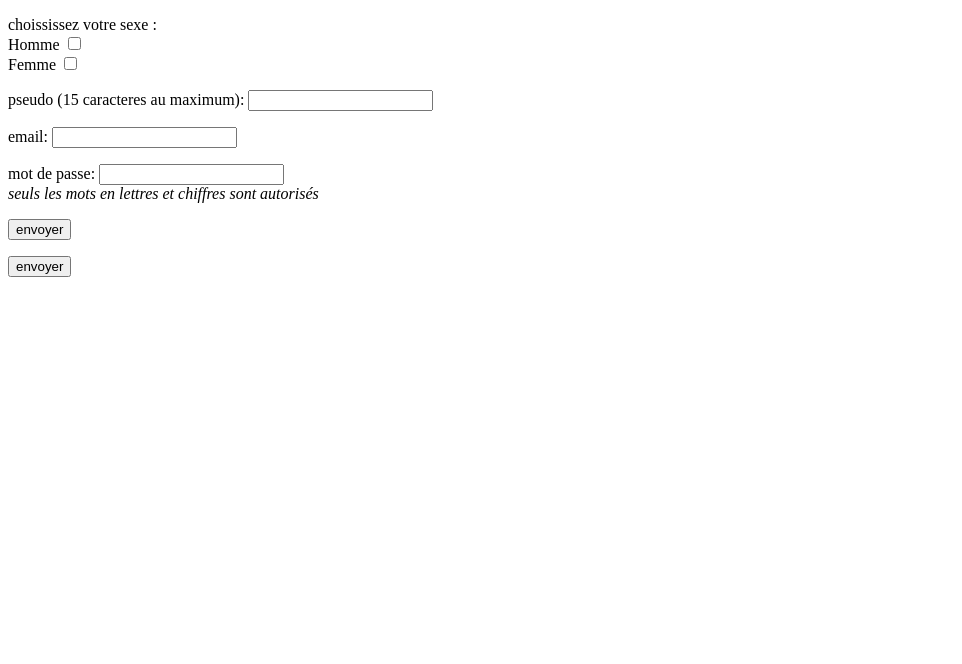
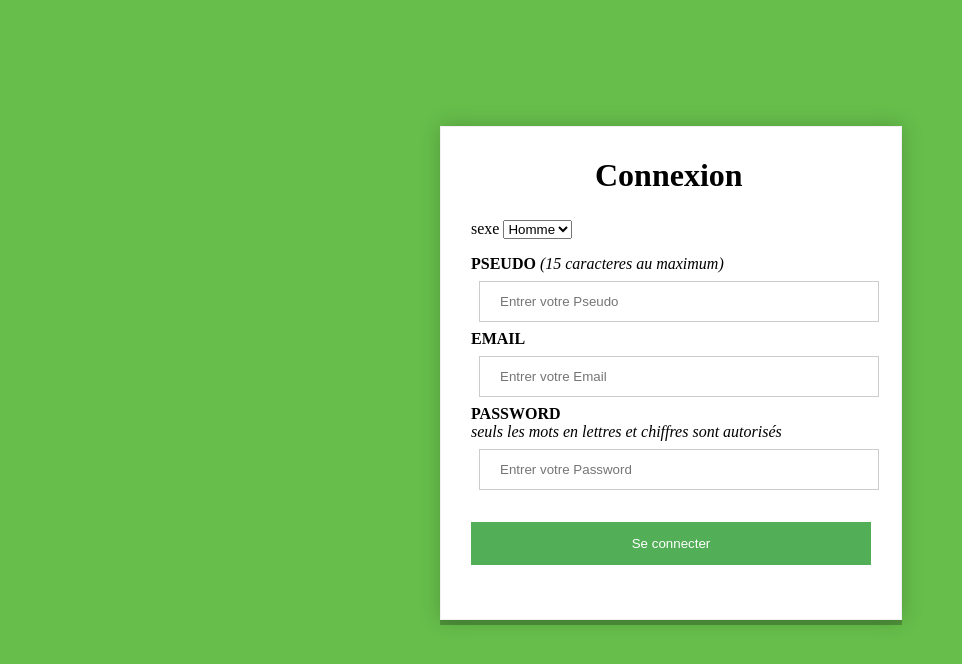
Before and after one commit to ferdinandplus1/projphp2, a PHP site: page /formulaire.php in a window 1280 px wide. Shown: the top 664 px of the page, without its empty margins (0-962 px from the left). Run offline with PHP 8.4, Linux system fonts and the light colour scheme.

Commit message:
nouveau formulaire

```diff
--- a/formulaire.php
+++ b/formulaire.php
@@ -1,8 +1,3 @@
-<?php
-
-
-
-?>
 
 
 
@@ -12,49 +7,38 @@
 <head>
     <meta charset="UTF-8">
     <meta name="viewport" content="width=device-width, initial-scale=1.0">
+    <link rel="stylesheet" href="style.css" media="screen" type="text/css"/>
     <title>SITE WEB</title>
+
 </head>
 <body>
-<form action="connexion.php" method="post">
-<p>
-    choississez votre sexe :<br/>
-    <label>Homme</label>
-    <input type="checkbox" name="sexe []" value="Homme"  id="Homme" ><br/>
-    <label>Femme</label>
-    <input type="checkbox" name="sexe []" value="Femme" id="Femme" ><br/>
-</p>
-<p>
-    <label> pseudo (15 caracteres au maximum):</label>
-    <input type="text" name="pseudonyme" id="pseudonyme"><br/>
-    <?php
-    if (isset($_POST['pseudonyme']))
-    {
-        $_POST['pseudonyme'] = htmlspecialchars($_post['pseudonyme']);
-        if (preg_match("#^[a-zA-Z](.[^<>?]){6-20}#", $_POST['pseudonyme']))
-        {
-           $erreur = NULL;
-        } else{
-            $erreur = 'Vous avez mal ecrit votre pseudonyme';
-        }
-    }
+    <div id="container">
+<form  method="post"  action="connexion.php">
+    <h1>Connexion</h1>
+    <p>
+    <label for="sexe" >sexe</label>
+        <select name="choix" id="">
+            <option value="Homme">Homme</option>
+            <option value="Femme">Femme</option>
+        </select>
 
-     ?>
-</p>
-<p>
-    <label>email:</label>
-    <input type="text" name="email" id="email"><br/>
-</p>
+    </p>
+
+    <strong> PSEUDO</strong> <em> (15 caracteres au maximum)</em> <br/>
+    <input type="text" name="pseudonyme" placeholder="Entrer votre Pseudo" id="pseudonyme"><br/>
+    <strong>EMAIL</strong><br/>
+    <input type="text" name="email" placeholder="Entrer votre Email" id="email"><br/>
+
+
+    <strong>PASSWORD </strong><br/>
+    <em>seuls les mots en lettres et chiffres sont autorisés</em><br/>
+    <input type="password" name="motDePasse" placeholder="Entrer votre Password" id="password"><br/>
+
 
 <p>
-    <label >mot de passe:</label>
-    <input type="password" name="password" id="password"><br/><em>seuls les mots en lettres et chiffres sont autorisés</em>
-</p>
-<p>
-    <input type="submit" value="envoyer"><br/>
+    <input type="submit" id="submit" value="Se connecter"><br/>
 </p>
 </form>
 
 </body>
-</html><p>
-    <input type="submit" value="envoyer"><br/>
-</p>
+</html
--- /dev/null
+++ b/style.css
@@ -0,0 +1,49 @@
+body{
+    background-color: #67BE4B;
+}
+
+#container{
+    width: 400px;
+    margin: 0 auto;
+    margin-top: 10%;
+}
+
+form{
+    width: 100%;
+    padding: 30px;
+    border: 1px solid #f1f1f1;
+    background: #fff;
+    box-shadow: 0 0 20px 0 rgba(0,0,0,0.2),0 5px rgba(0,0,0,0.24);
+}
+
+#container h1{
+    width: 38%;
+    margin: 0 auto;
+    padding-bottom: 10px;
+}
+
+input[type=text],input[type=password] {
+    width: 100%;
+    padding: 12px 20px;
+    margin: 8px;
+    display: inline-block;
+    border: 1px solid #ccc;
+    box-sizing: border-box;
+}
+
+input[type=submit] {
+    background-color: #53af57;
+    color: white;
+    padding: 14px 20px;
+    margin: 8px 0;
+    border: none;
+    cursor: pointer;
+    width: 100%;
+}
+
+input[type=submit]:hover{
+    background-color: white;
+    color: #53af57;
+    border: 1px solid #53af57;
+
+}
```
Also changed, not shown: connexion.php (+43 -10 lines).
